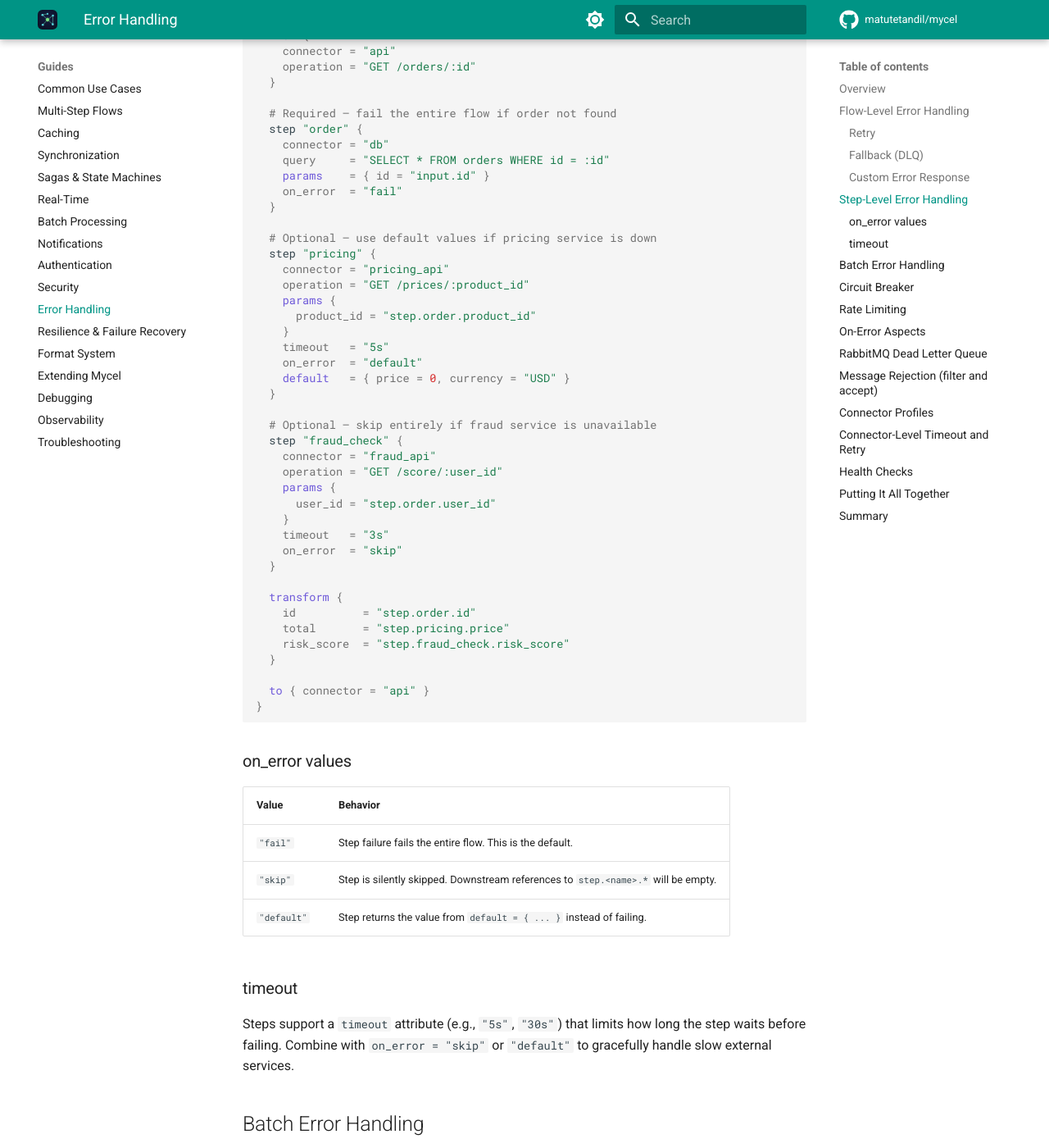
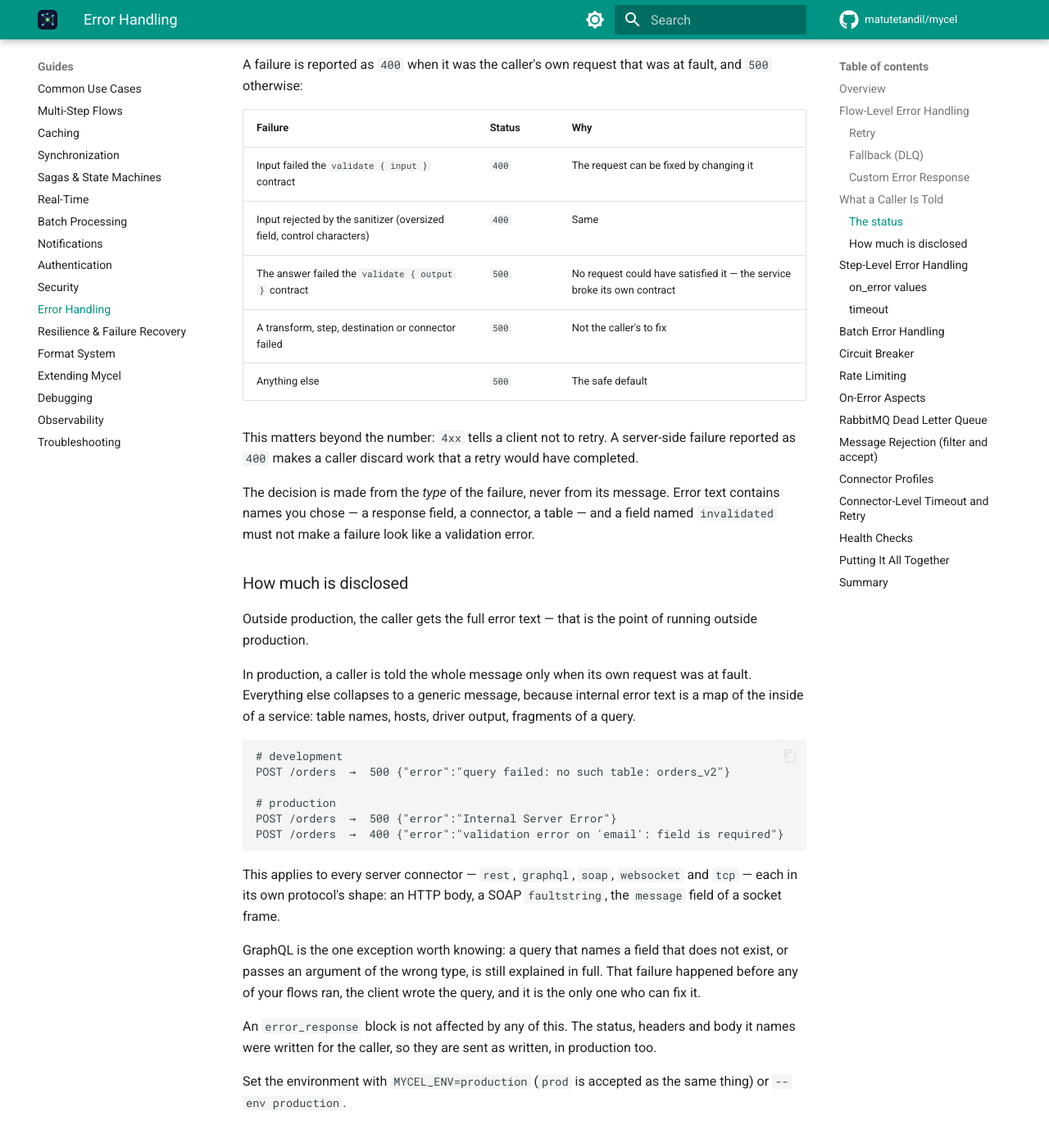
Before and after one commit to matutetandil/mycel, an MkDocs documentation site: the page built from docs/guides/error-handling.md, in a window 1280 px wide and 1400 px high, scrolled down 4266 px. Shown: the whole window at 82% size. Built offline with MkDocs 1.6.1 and Material for MkDocs 9.7.7, drawn with Linux system fonts in a browser that asks for light colours; comment, search, counter and statistics services are not loaded; some of the changed text lies outside the part shown.

Commit message:
Document what a caller is told when a flow fails
Neither the status nor the disclosure was written down anywhere: which
failures are a 400 and which a 500, and that in production only a caller's
own request is quoted back to it. Both matter beyond the number, since 4xx
tells a client not to retry.

Every claim in the section was run against a built binary rather than
written from memory, including the two easiest to get wrong: --env
production behaving as MYCEL_ENV=production, and an error_response block
being sent as written in production.

````diff
--- a/docs/guides/error-handling.md
+++ b/docs/guides/error-handling.md
@@ -151,6 +151,49 @@ The `body` block uses CEL expressions. Available variables:
 ```
 
 Custom error responses work with retry — the custom response is only sent after all retries are exhausted.
+
+## What a Caller Is Told
+
+When a flow fails and no `error_response` block chose the answer, two things are decided for you: the status the caller gets, and how much of the failure it is told about.
+
+### The status
+
+A failure is reported as `400` when it was the caller's own request that was at fault, and `500` otherwise:
+
+| Failure | Status | Why |
+|---------|--------|-----|
+| Input failed the `validate { input }` contract | `400` | The request can be fixed by changing it |
+| Input rejected by the sanitizer (oversized field, control characters) | `400` | Same |
+| The answer failed the `validate { output }` contract | `500` | No request could have satisfied it — the service broke its own contract |
+| A transform, step, destination or connector failed | `500` | Not the caller's to fix |
+| Anything else | `500` | The safe default |
+
+This matters beyond the number: `4xx` tells a client not to retry. A server-side failure reported as `400` makes a caller discard work that a retry would have completed.
+
+The decision is made from the *type* of the failure, never from its message. Error text contains names you chose — a response field, a connector, a table — and a field named `invalidated` must not make a failure look like a validation error.
+
+### How much is disclosed
+
+Outside production, the caller gets the full error text — that is the point of running outside production.
+
+In production, a caller is told the whole message only when its own request was at fault. Everything else collapses to a generic message, because internal error text is a map of the inside of a service: table names, hosts, driver output, fragments of a query.
+
+```
+# development
+POST /orders  →  500 {"error":"query failed: no such table: orders_v2"}
+
+# production
+POST /orders  →  500 {"error":"Internal Server Error"}
+POST /orders  →  400 {"error":"validation error on 'email': field is required"}
+```
+
+This applies to every server connector — `rest`, `graphql`, `soap`, `websocket` and `tcp` — each in its own protocol's shape: an HTTP body, a SOAP `faultstring`, the `message` field of a socket frame.
+
+GraphQL is the one exception worth knowing: a query that names a field that does not exist, or passes an argument of the wrong type, is still explained in full. That failure happened before any of your flows ran, the client wrote the query, and it is the only one who can fix it.
+
+An `error_response` block is not affected by any of this. The status, headers and body it names were written for the caller, so they are sent as written, in production too.
+
+Set the environment with `MYCEL_ENV=production` (`prod` is accepted as the same thing) or `--env production`.
 
 ## Step-Level Error Handling
 
````
Also changed, not shown: CHANGELOG.md (+16 -0 lines).
